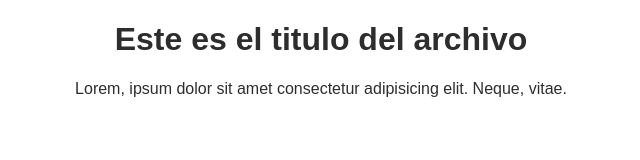
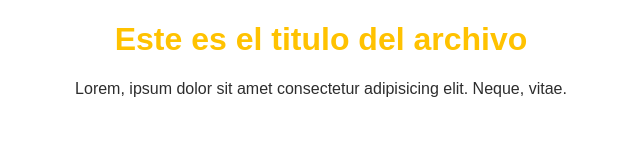
Before and after one commit to Gabohere/Blog-Prueba, a plain HTML site: page blogpost.html in a window 1280 px wide. Shown: the whole page, without its empty margins (319-959 px from the left). Drawn offline with Linux system fonts and the light colour scheme.

Commit message:
Cambio del color del titulo

```diff
--- a/blogpost.html
+++ b/blogpost.html
@@ -8,7 +8,7 @@
     <link rel="stylesheet" href="./css/style.css">
 </head>
 <body>
-    <h1>Este es el titulo del archivo</h1>
+    <h1 id="color-titulo">Este es el titulo del archivo</h1>
     <p>Lorem, ipsum dolor sit amet consectetur adipisicing elit. Neque, vitae.</p>
 </body>
 </html>
--- a/css/style.css
+++ b/css/style.css
@@ -3,3 +3,7 @@ body {
     text-align: center;
     font-family: Arial, Helvetica, sans-serif;
 }
+
+#color-titulo {
+    color: #ffc200;
+}
```
